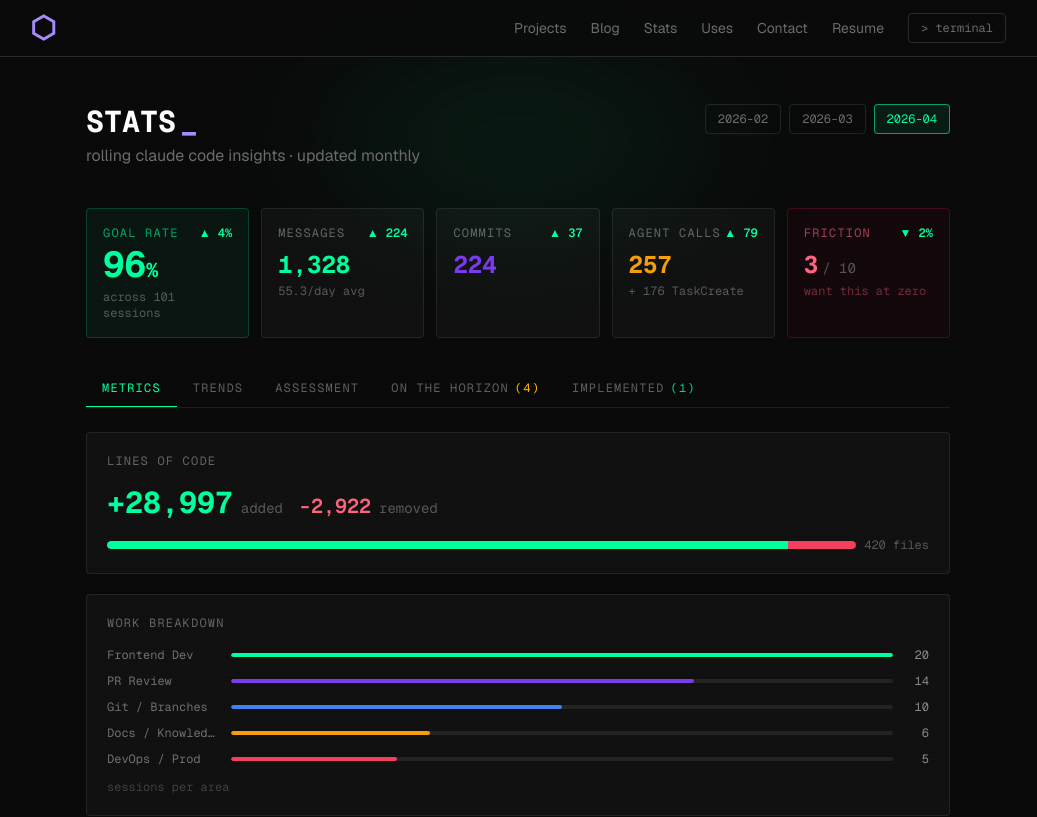
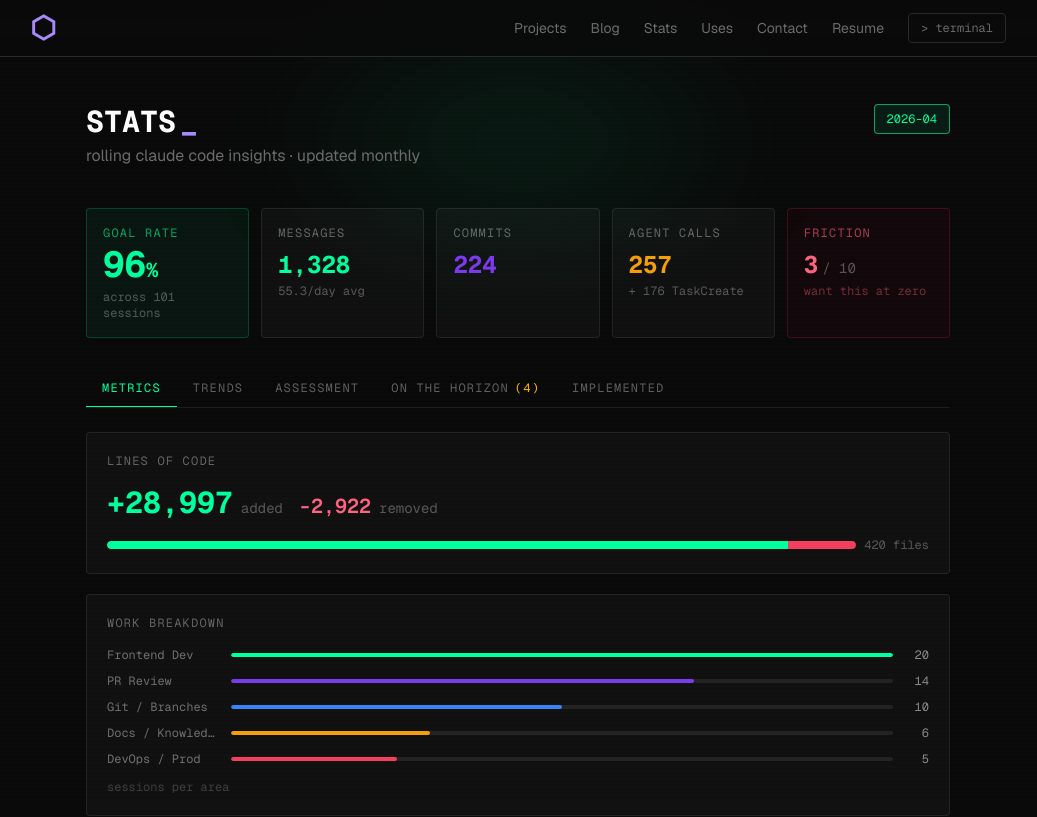
Before and after one commit to briannaworkman/claude-portfolio, a Next.js app: page /stats in a window 1280 px wide. Shown: the top 817 px of the page, without its empty margins (122-1159 px from the left). Built offline with nearby package versions, Linux system fonts and the light colour scheme.

Commit message:
feat: remove placeholder 02/2026 and 03/2026 data, keep only real 04/2026

```diff
--- a/data/stats.ts
+++ b/data/stats.ts
@@ -117,117 +117,6 @@ export const ASSESSMENT: Assessment = {
 
 export const STATS_DATA: MonthData[] = [
   {
-    month: 'Jan 9 – Feb 9',
-    slug: '2026-02',
-    metrics: {
-      messages: 842,
-      sessions: 67,
-      files: 218,
-      linesAdded: 14320,
-      linesRemoved: 1840,
-      commits: 138,
-      goalRate: 88,
-      agentCalls: 94,
-      taskCreates: 71,
-      multiClaudingPct: 4,
-      msgsPerDay: 35.1,
-      frictionScore: 8,
-    },
-    workBreakdown: [
-      { label: 'Frontend Dev',     sessions: 18, color: '#00ff9d' },
-      { label: 'PR Review',        sessions: 10, color: '#7c3aed' },
-      { label: 'Git / Branches',   sessions: 7,  color: '#3b82f6' },
-      { label: 'Docs / Knowledge', sessions: 4,  color: '#f59e0b' },
-      { label: 'DevOps / Prod',    sessions: 3,  color: '#f43f5e' },
-    ],
-    horizon: [
-      {
-        id: '2026-02-h1',
-        title: 'CLAUDE.md Convention Docs',
-        effort: 'low',
-        description:
-          'Document enum patterns, string placeholders, and branch naming in CLAUDE.md so Claude stops guessing at codebase conventions.',
-      },
-      {
-        id: '2026-02-h2',
-        title: 'Branch State at Session Start',
-        effort: 'low',
-        description:
-          'Explicitly declare the target branch at the start of every commit-related session to eliminate wrong-branch errors.',
-      },
-      {
-        id: '2026-02-h3',
-        title: 'Design Token Grounding',
-        effort: 'low',
-        description:
-          'Have Claude read the theme file and enumerate available tokens before any UI work begins.',
-      },
-    ],
-    implemented: [],
-  },
-  {
-    month: 'Feb 9 – Mar 9',
-    slug: '2026-03',
-    metrics: {
-      messages: 1104,
-      sessions: 88,
-      files: 341,
-      linesAdded: 22100,
-      linesRemoved: 2310,
-      commits: 187,
-      goalRate: 92,
-      agentCalls: 178,
-      taskCreates: 129,
-      multiClaudingPct: 7,
-      msgsPerDay: 46.8,
-      frictionScore: 5,
-    },
-    workBreakdown: [
-      { label: 'Frontend Dev',     sessions: 22, color: '#00ff9d' },
-      { label: 'PR Review',        sessions: 12, color: '#7c3aed' },
-      { label: 'Git / Branches',   sessions: 9,  color: '#3b82f6' },
-      { label: 'Docs / Knowledge', sessions: 5,  color: '#f59e0b' },
-      { label: 'DevOps / Prod',    sessions: 4,  color: '#f43f5e' },
-    ],
-    horizon: [
-      {
-        id: '2026-03-h1',
-        title: 'Sub-Agent Task Orchestration',
-        effort: 'medium',
-        description:
-          'Leverage TaskCreate to parallelize independent subtasks like component implementations and production investigations.',
-      },
-      {
-        id: '2026-03-h2',
-        title: 'GitHub MCP Server',
-        effort: 'low',
-        description:
-          'Connect Claude Code to GitHub natively so it can read PR diffs and comments without manual copy-paste.',
-      },
-    ],
-    implemented: [
-      {
-        title: 'CLAUDE.md Convention Docs',
-        fromMonth: 'Jan 9 – Feb 9',
-        description: 'Documented enum patterns, string placeholder format, and branch naming conventions.',
-        outcome:
-          'Wrong-pattern reverts dropped significantly. Claude now picks up isValidEnumValue middleware and {0} placeholders consistently.',
-      },
-      {
-        title: 'Branch State at Session Start',
-        fromMonth: 'Jan 9 – Feb 9',
-        description: 'Added explicit branch declaration as a session-opening habit for all commit-related work.',
-        outcome: 'Wrong-branch commits went from ~3/month to near zero.',
-      },
-      {
-        title: 'Design Token Grounding',
-        fromMonth: 'Jan 9 – Feb 9',
-        description: 'Now point Claude at the theme file before any styling work begins.',
-        outcome: 'UI iteration cycles dropped from 3+ rounds to 1–2 on average.',
-      },
-    ],
-  },
-  {
     month: 'Mar 9 – Apr 9',
     slug: '2026-04',
     metrics: {
@@ -281,15 +170,6 @@ export const STATS_DATA: MonthData[] = [
           'Connect Claude Code to GitHub natively so it can read PR diffs and comments without manual copy-paste.',
       },
     ],
-    implemented: [
-      {
-        title: 'Sub-Agent Task Orchestration',
-        fromMonth: 'Feb 9 – Mar 9',
-        description:
-          'Now actively using TaskCreate to parallelize independent subtasks — Banner variants, production investigations, multi-file changes.',
-        outcome:
-          '257 Agent calls and 176 TaskCreate invocations this month. Operating more like a tech lead than a solo coder.',
-      },
-    ],
+    implemented: [],
   },
 ];
```
